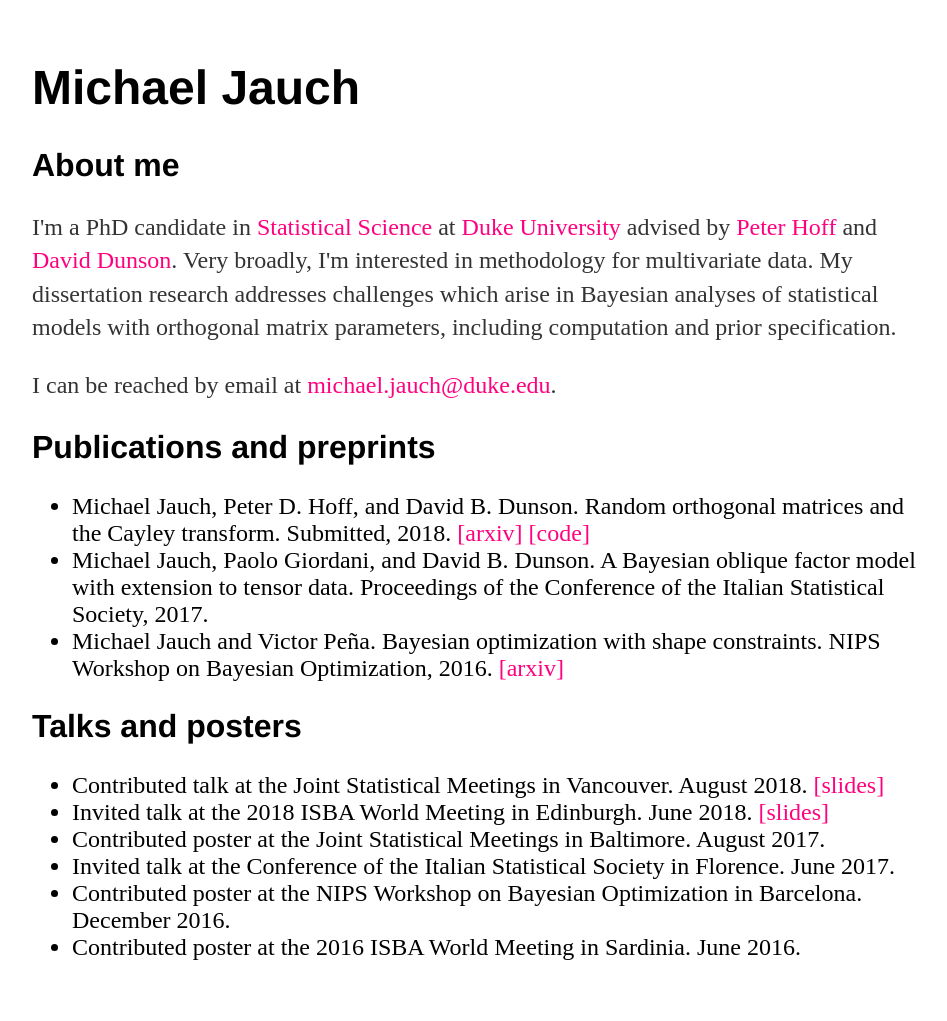
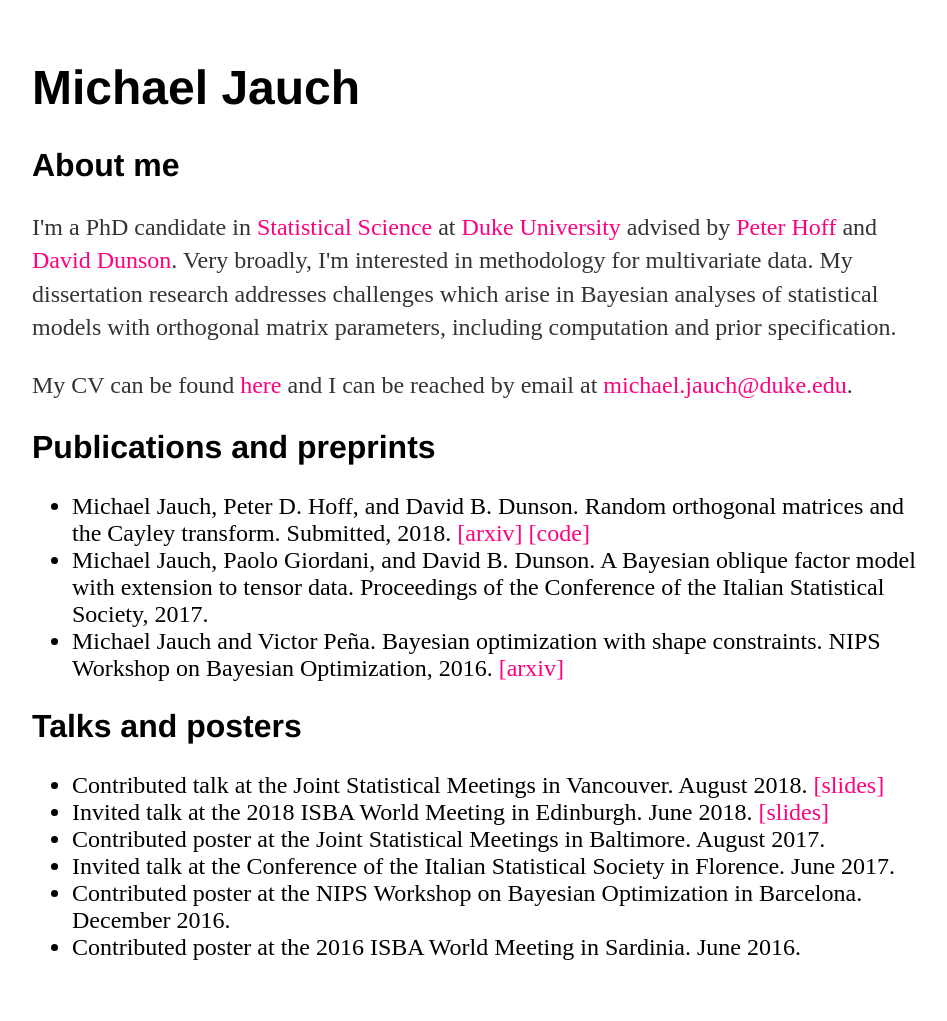
Before and after one commit to michaeljauch/michaeljauch.github.io, a Jekyll site: the page built from index.html, in a window 1280 px wide. Shown: the whole page, without its empty margins (160-1107 px from the left). Built offline with Jekyll 4.4.1, drawn with Linux system fonts in a browser that asks for light colours.

Commit message:
updated index.html to point to cv

```diff
--- a/index.html
+++ b/index.html
@@ -15,7 +15,7 @@ title: Michael Jauch
 	<h1>Michael Jauch</h1>
 	<h2>About me</h2>
 	<p>I'm a PhD candidate in <a href="https://stat.duke.edu/" style="color:#FF007F;">Statistical Science</a> at <a href="https://www.duke.edu/" style="color:#FF007F;">Duke University</a> advised by <a href="https://pdhoff.github.io/" style="color:#FF007F;">Peter Hoff</a> and <a href="https://stat.duke.edu/people/david-b-dunson" style="color:#FF007F;">David Dunson</a>. Very broadly, I'm interested in methodology for multivariate data. My dissertation research addresses challenges which arise in Bayesian analyses of statistical models with orthogonal matrix parameters, including computation and prior specification. </p>
-	<p>I can be reached by email at <a href="mailto:michael.jauch@duke.edu" style="color:#FF007F;">michael.jauch@duke.edu</a>.<br></p>
+	<p>My CV can be found <a href="http://michaeljauch.github.io/cv.pdf" style="color:#FF007F;">here</a> and I can be reached by email at <a href="mailto:michael.jauch@duke.edu" style="color:#FF007F;">michael.jauch@duke.edu</a>.<br></p>
 	<h2>Publications and preprints</h2>
 	<ul style="font-size:1.5em">
   		<li>Michael Jauch, Peter D. Hoff, and David B. Dunson. Random orthogonal matrices and the Cayley transform. Submitted, 2018. <a href="https://arxiv.org/abs/1810.02881" style="color:#FF007F;">[arxiv]</a> <a href="https://github.com/michaeljauch/cayley" style="color:#FF007F;">[code]</a></li>
```
